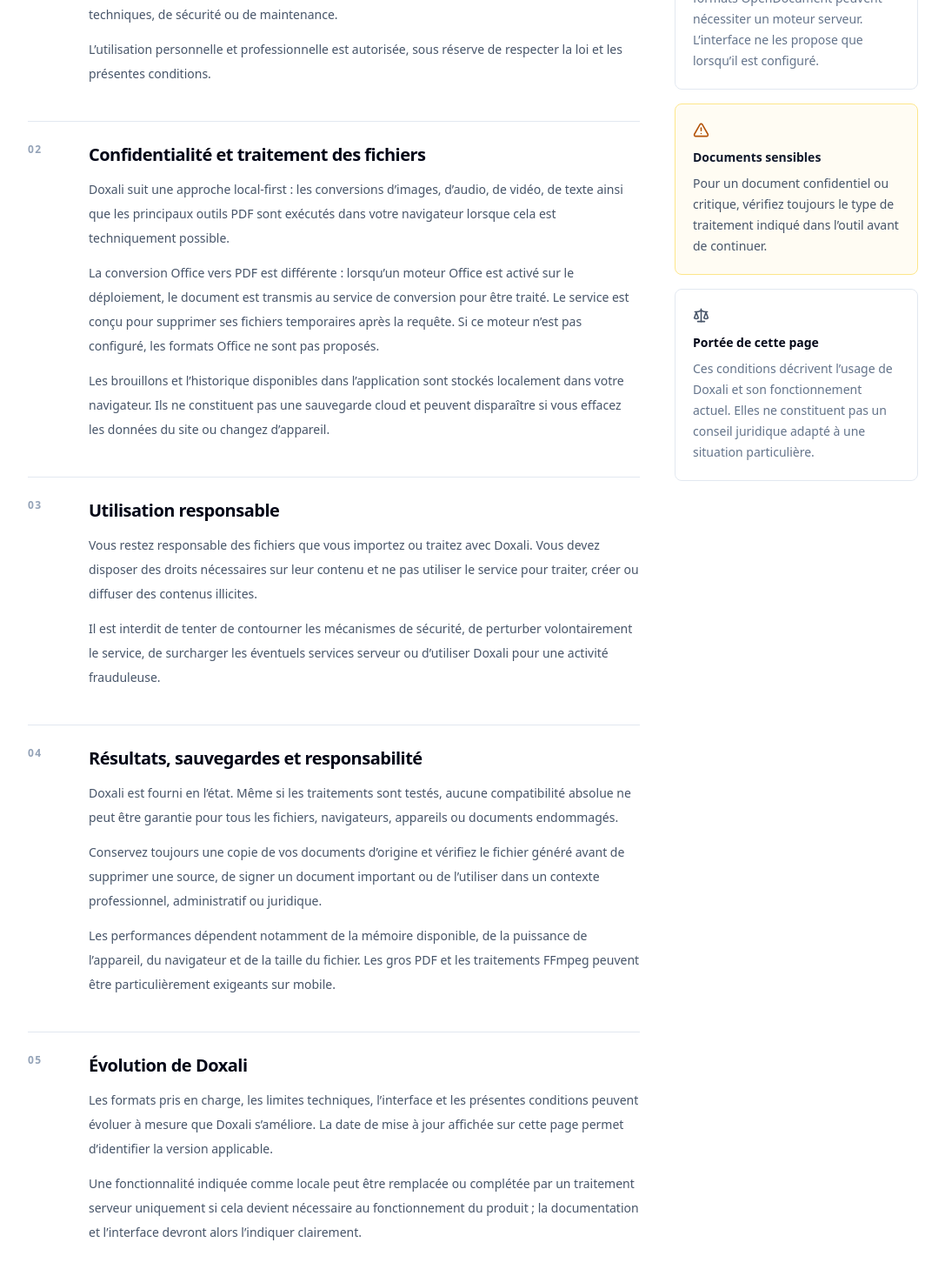
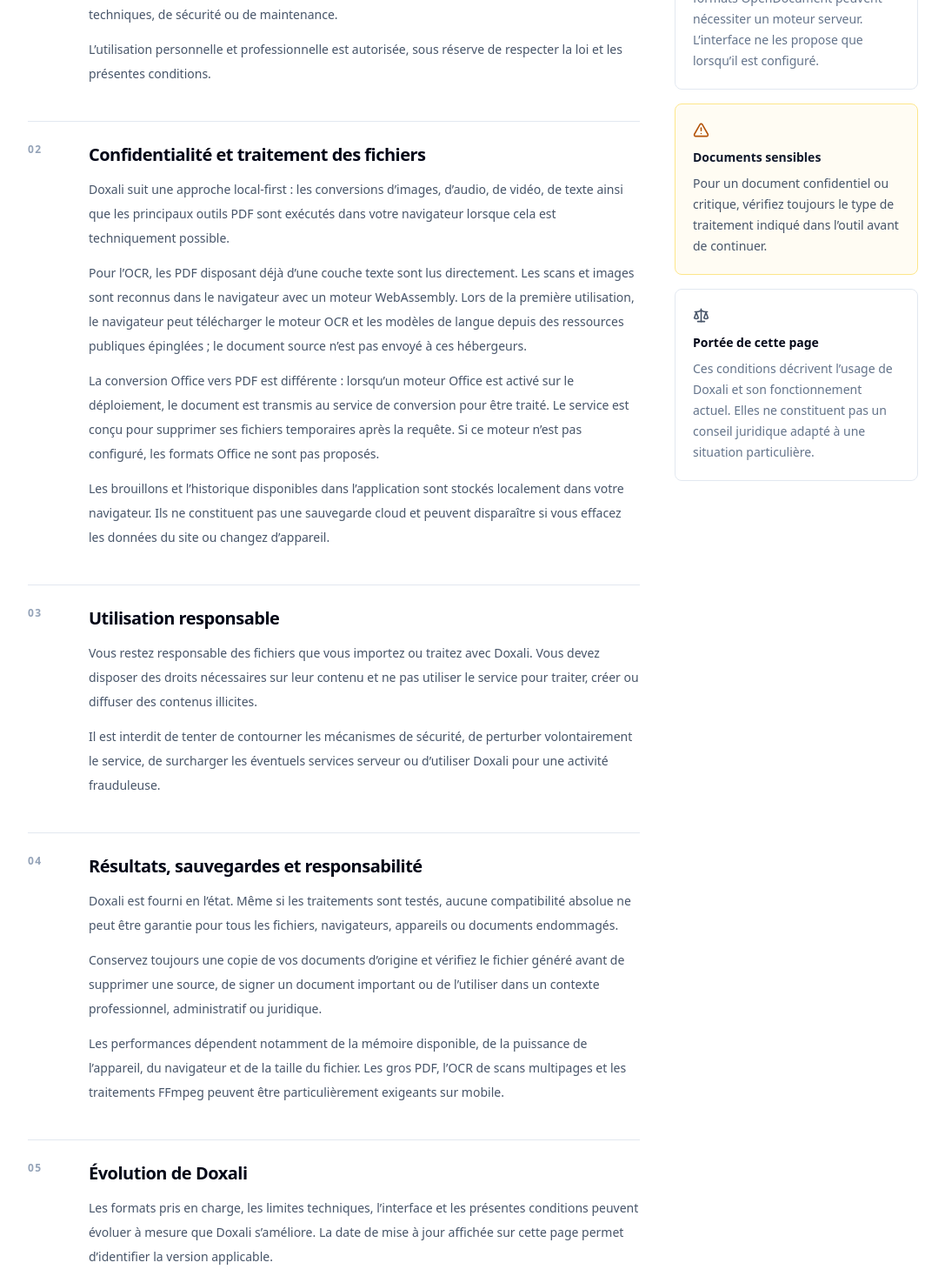
Before and after one commit to njaga/Convertisseur-documents, a React (Vite) app: page /conditions in a window 1280 px wide. Shown: the part 684-2151 px from the top of the page at 87% size, without its empty margins (96-1183 px from the left). Built offline with nearby package versions, Linux system fonts and the light colour scheme; no server answers.

Commit message:
Clarify OCR runtime downloads in privacy terms

```diff
--- a/src/pages/TermsOfUsePage.tsx
+++ b/src/pages/TermsOfUsePage.tsx
@@ -24,6 +24,7 @@
     title: 'Confidentialité et traitement des fichiers',
     paragraphs: [
       'Doxali suit une approche local-first : les conversions d’images, d’audio, de vidéo, de texte ainsi que les principaux outils PDF sont exécutés dans votre navigateur lorsque cela est techniquement possible.',
+      'Pour l’OCR, les PDF disposant déjà d’une couche texte sont lus directement. Les scans et images sont reconnus dans le navigateur avec un moteur WebAssembly. Lors de la première utilisation, le navigateur peut télécharger le moteur OCR et les modèles de langue depuis des ressources publiques épinglées ; le document source n’est pas envoyé à ces hébergeurs.',
       'La conversion Office vers PDF est différente : lorsqu’un moteur Office est activé sur le déploiement, le document est transmis au service de conversion pour être traité. Le service est conçu pour supprimer ses fichiers temporaires après la requête. Si ce moteur n’est pas configuré, les formats Office ne sont pas proposés.',
       'Les brouillons et l’historique disponibles dans l’application sont stockés localement dans votre navigateur. Ils ne constituent pas une sauvegarde cloud et peuvent disparaître si vous effacez les données du site ou changez d’appareil.',
     ],
@@ -42,7 +43,7 @@
     paragraphs: [
       'Doxali est fourni en l’état. Même si les traitements sont testés, aucune compatibilité absolue ne peut être garantie pour tous les fichiers, navigateurs, appareils ou documents endommagés.',
       'Conservez toujours une copie de vos documents d’origine et vérifiez le fichier généré avant de supprimer une source, de signer un document important ou de l’utiliser dans un contexte professionnel, administratif ou juridique.',
-      'Les performances dépendent notamment de la mémoire disponible, de la puissance de l’appareil, du navigateur et de la taille du fichier. Les gros PDF et les traitements FFmpeg peuvent être particulièrement exigeants sur mobile.',
+      'Les performances dépendent notamment de la mémoire disponible, de la puissance de l’appareil, du navigateur et de la taille du fichier. Les gros PDF, l’OCR de scans multipages et les traitements FFmpeg peuvent être particulièrement exigeants sur mobile.',
     ],
   },
   {
```
